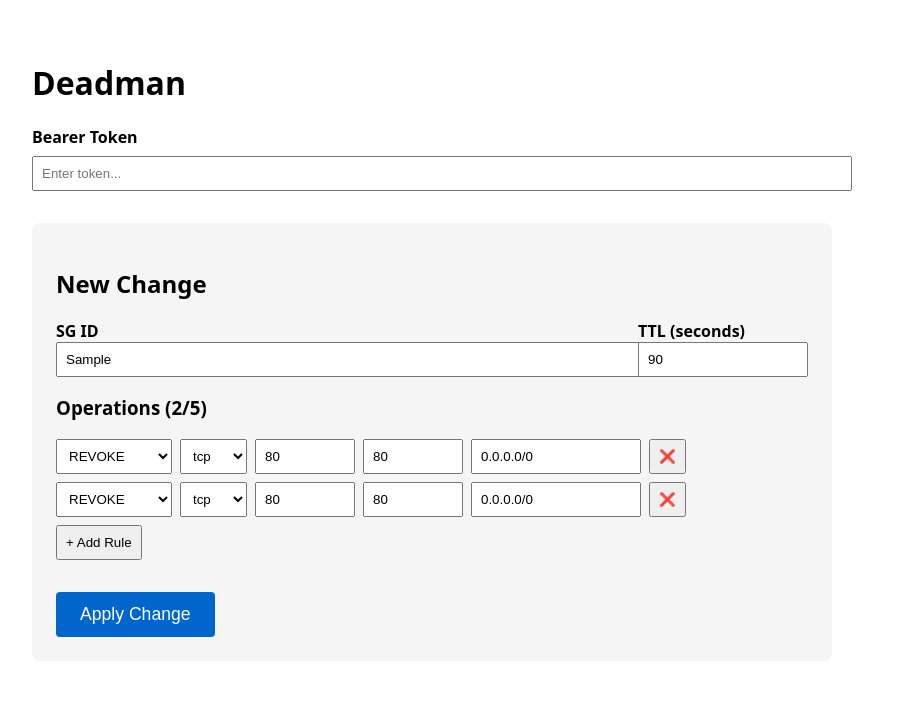
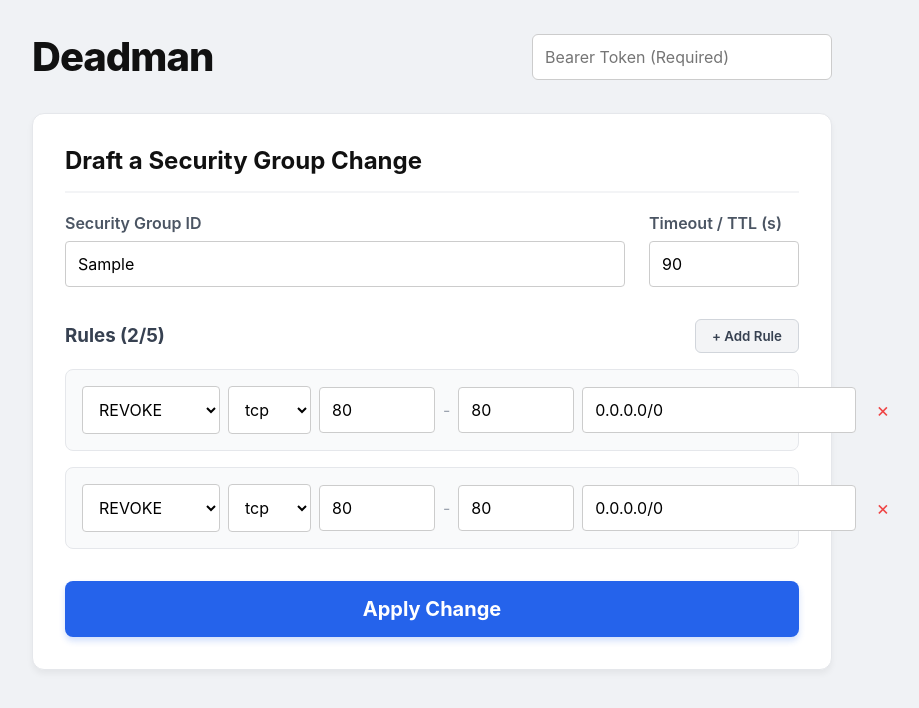
Before and after one commit to saksham-2x7/Zero-Commit, a React (Vite) app in the folder web/: page / in a window 1280 px wide. Both pictures are taken after typing "Sample" into the empty fields and a click on the button "+ Add Rule". Shown: the top 708 px of the page, without its empty margins (208-1127 px from the left). Built offline with nearby package versions, Linux system fonts and the light colour scheme.

Commit message:
m3: Polish UI design and usability

```diff
--- a/web/src/App.jsx
+++ b/web/src/App.jsx
@@ -1,4 +1,4 @@
-import React, { useState, useEffect, useRef } from 'react';
+import React, { useState, useEffect } from 'react';
 
 const ERROR_MAP = {
   'INVALID_REQUEST': 'The request was invalid. Please check your inputs.',
@@ -165,156 +165,228 @@ export default function App() {
     setForm(prev => ({ ...prev, ops: prev.ops.filter((_, i) => i !== index) }));
   };
 
-  const radius = 50;
+  const radius = 60;
   const circumference = 2 * Math.PI * radius;
   const strokeDashoffset = activeChange && activeChange.ttl_seconds && countdown !== null
     ? circumference - (countdown / activeChange.ttl_seconds) * circumference
     : 0;
 
   return (
-    <div style={{ maxWidth: '800px', margin: '0 auto', padding: '2rem', fontFamily: 'system-ui, sans-serif' }}>
-      <h1>Deadman</h1>
+    <div style={{ maxWidth: '800px', margin: '2rem auto', padding: '0 1rem' }}>
+      <header style={{ display: 'flex', alignItems: 'center', justifyContent: 'space-between', marginBottom: '2rem' }}>
+        <h1 style={{ margin: 0, fontSize: '2.5rem', fontWeight: '800', letterSpacing: '-1px' }}>Deadman</h1>
+        <div style={{ width: '300px' }}>
+          <input
+            type="password"
+            value={token}
+            onChange={e => setToken(e.target.value)}
+            placeholder="Bearer Token (Required)"
+            style={{ width: '100%', padding: '0.75rem', borderRadius: '6px', border: '1px solid #ccc', boxSizing: 'border-box' }}
+            aria-label="Bearer Token"
+          />
+        </div>
+      </header>
 
       {globalError && (
-        <div style={{ background: '#fee', color: '#c00', padding: '1rem', marginBottom: '1rem', borderRadius: '4px', fontWeight: 'bold' }}>
+        <div role="alert" style={{ background: '#fee2e2', color: '#991b1b', padding: '1rem', marginBottom: '2rem', borderRadius: '6px', fontWeight: 'bold', border: '1px solid #f87171' }}>
           {globalError}
         </div>
       )}
 
-      <div style={{ marginBottom: '2rem' }}>
-        <label style={{ display: 'block', fontWeight: 'bold', marginBottom: '0.5rem' }}>Bearer Token</label>
-        <input
-          type="password"
-          value={token}
-          onChange={e => setToken(e.target.value)}
-          placeholder="Enter token..."
-          style={{ width: '100%', padding: '0.5rem' }}
-        />
-      </div>
+      {!activeChange ? (
+        <form onSubmit={submitChange} style={{ background: '#fff', padding: '2rem', borderRadius: '12px', boxShadow: '0 4px 6px rgba(0,0,0,0.05)', border: '1px solid #e5e7eb' }}>
+          <h2 style={{ marginTop: 0, borderBottom: '2px solid #f3f4f6', paddingBottom: '1rem' }}>Draft a Security Group Change</h2>
 
-      {!activeChange ? (
-        <form onSubmit={submitChange} style={{ background: '#f5f5f5', padding: '1.5rem', borderRadius: '8px' }}>
-          <h2>New Change</h2>
-          <div style={{ display: 'flex', gap: '1rem', marginBottom: '1rem' }}>
+          <div style={{ display: 'flex', gap: '1.5rem', marginBottom: '2rem' }}>
             <div style={{ flex: 1 }}>
-              <label style={{ display: 'block', fontWeight: 'bold' }}>SG ID</label>
-              <input type="text" value={form.sg_id} onChange={e => setForm({...form, sg_id: e.target.value})} required style={{ width: '100%', padding: '0.5rem' }} />
+              <label style={{ display: 'block', fontWeight: '600', marginBottom: '0.5rem', color: '#4b5563' }}>Security Group ID</label>
+              <input type="text" value={form.sg_id} onChange={e => setForm({...form, sg_id: e.target.value})} required placeholder="sg-0123456789abcdef" style={{ width: '100%', padding: '0.75rem', boxSizing: 'border-box' }} />
             </div>
             <div>
-              <label style={{ display: 'block', fontWeight: 'bold' }}>TTL (seconds)</label>
-              <input type="number" value={form.ttl_seconds} onChange={e => setForm({...form, ttl_seconds: parseInt(e.target.value, 10)})} required style={{ width: '150px', padding: '0.5rem' }} />
+              <label style={{ display: 'block', fontWeight: '600', marginBottom: '0.5rem', color: '#4b5563' }}>Timeout / TTL (s)</label>
+              <input type="number" value={form.ttl_seconds} onChange={e => setForm({...form, ttl_seconds: parseInt(e.target.value, 10)})} required min="60" max="600" style={{ width: '150px', padding: '0.75rem', boxSizing: 'border-box' }} />
             </div>
           </div>
 
-          <h3>Operations ({form.ops.length}/5)</h3>
+          <div style={{ display: 'flex', justifyContent: 'space-between', alignItems: 'center', marginBottom: '1rem' }}>
+            <h3 style={{ margin: 0, color: '#374151' }}>Rules ({form.ops.length}/5)</h3>
+            {form.ops.length < 5 && (
+              <button type="button" onClick={addOp} style={{ background: '#f3f4f6', color: '#374151', padding: '0.5rem 1rem', borderRadius: '6px', border: '1px solid #d1d5db', cursor: 'pointer', fontWeight: '600' }}>
+                + Add Rule
+              </button>
+            )}
+          </div>
+
+          <div style={{ display: 'flex', flexDirection: 'column', gap: '1rem', marginBottom: '2rem' }}>
             {form.ops.map((op, i) => (
-            <div key={i} style={{ display: 'flex', gap: '0.5rem', marginBottom: '0.5rem', alignItems: 'center' }}>
-              <select value={op.action} onChange={e => updateOp(i, 'action', e.target.value)} style={{ padding: '0.5rem' }}>
+              <div key={i} style={{ display: 'flex', gap: '0.5rem', alignItems: 'center', background: '#f9fafb', padding: '1rem', borderRadius: '8px', border: '1px solid #e5e7eb' }}>
+                <select value={op.action} onChange={e => updateOp(i, 'action', e.target.value)} style={{ padding: '0.75rem', background: 'white' }}>
                   <option value="REVOKE">REVOKE</option>
                   <option value="AUTHORIZE">AUTHORIZE</option>
                 </select>
-              <select value={op.protocol} onChange={e => updateOp(i, 'protocol', e.target.value)} style={{ padding: '0.5rem' }}>
+                <select value={op.protocol} onChange={e => updateOp(i, 'protocol', e.target.value)} style={{ padding: '0.75rem', background: 'white' }}>
                   <option value="tcp">tcp</option>
                   <option value="udp">udp</option>
                   <option value="icmp">icmp</option>
                 </select>
-              <input type="number" value={op.from_port} onChange={e => updateOp(i, 'from_port', e.target.value)} placeholder="From Port" style={{ width: '80px', padding: '0.5rem' }} required />
-              <input type="number" value={op.to_port} onChange={e => updateOp(i, 'to_port', e.target.value)} placeholder="To Port" style={{ width: '80px', padding: '0.5rem' }} required />
-              <input type="text" value={op.cidr} onChange={e => updateOp(i, 'cidr', e.target.value)} placeholder="IPv4 CIDR" style={{ width: '150px', padding: '0.5rem' }} required />
+                <input type="number" value={op.from_port} onChange={e => updateOp(i, 'from_port', e.target.value)} placeholder="From Port" style={{ width: '90px', padding: '0.75rem' }} required />
+                <span style={{ color: '#9ca3af' }}>-</span>
+                <input type="number" value={op.to_port} onChange={e => updateOp(i, 'to_port', e.target.value)} placeholder="To Port" style={{ width: '90px', padding: '0.75rem' }} required />
+                <input type="text" value={op.cidr} onChange={e => updateOp(i, 'cidr', e.target.value)} placeholder="0.0.0.0/0" style={{ flex: 1, padding: '0.75rem' }} required />
                 {form.ops.length > 1 && (
-                <button type="button" onClick={() => removeOp(i)} style={{ padding: '0.5rem' }}>❌</button>
+                  <button type="button" onClick={() => removeOp(i)} style={{ padding: '0.75rem', background: 'transparent', border: 'none', color: '#ef4444', fontSize: '1.25rem', cursor: 'pointer' }} aria-label="Remove Rule" title="Remove rule">
+                    &times;
+                  </button>
                 )}
               </div>
             ))}
-          {form.ops.length < 5 && (
-            <button type="button" onClick={addOp} style={{ padding: '0.5rem', marginBottom: '1rem' }}>+ Add Rule</button>
-          )}
+          </div>
 
-          <div style={{ marginTop: '1rem' }}>
-            <button type="submit" disabled={loading} style={{ background: '#0066cc', color: 'white', padding: '0.75rem 1.5rem', fontSize: '1.1rem', border: 'none', borderRadius: '4px', cursor: 'pointer' }}>
+          <div>
+            <button type="submit" disabled={loading} style={{ width: '100%', background: '#2563eb', color: 'white', padding: '1rem', fontSize: '1.25rem', fontWeight: 'bold', border: 'none', borderRadius: '8px', cursor: 'pointer', boxShadow: '0 4px 6px rgba(37, 99, 235, 0.2)' }}>
               {loading ? 'Submitting...' : 'Apply Change'}
             </button>
           </div>
         </form>
       ) : (
-        <div style={{ background: '#f5f5f5', padding: '1.5rem', borderRadius: '8px' }}>
-          <div style={{ display: 'flex', justifyContent: 'space-between', alignItems: 'center', marginBottom: '1rem' }}>
-            <h2 style={{ margin: 0 }}>Change {activeChange.change_id}</h2>
-            <button onClick={() => setActiveChange(null)} style={{ padding: '0.5rem' }}>New Change</button>
+        <div style={{ background: '#fff', padding: '2rem', borderRadius: '12px', boxShadow: '0 4px 6px rgba(0,0,0,0.05)', border: '1px solid #e5e7eb' }}>
+          <div style={{ display: 'flex', justifyContent: 'space-between', alignItems: 'center', marginBottom: '2rem', borderBottom: '2px solid #f3f4f6', paddingBottom: '1rem' }}>
+            <h2 style={{ margin: 0, color: '#111827' }}>Change <span style={{ fontFamily: 'monospace', color: '#4b5563', fontSize: '1.5rem' }}>{activeChange.change_id}</span></h2>
+            <button onClick={() => setActiveChange(null)} style={{ padding: '0.5rem 1rem', background: '#f3f4f6', color: '#374151', border: '1px solid #d1d5db', borderRadius: '6px', cursor: 'pointer', fontWeight: '600' }}>
+              &larr; Start New
+            </button>
           </div>
 
-          <div style={{ marginBottom: '1rem' }}>
-            <strong>Status:</strong> <span style={{ padding: '0.25rem 0.5rem', background: '#e0e0e0', borderRadius: '4px', fontWeight: 'bold' }}>{activeChange.status}</span>
+          <div style={{ marginBottom: '2rem', display: 'flex', alignItems: 'center', gap: '1rem' }}>
+            <span style={{ fontSize: '1.1rem', fontWeight: '600', color: '#4b5563' }}>Status:</span>
+            <span style={{
+              padding: '0.5rem 1rem',
+              background: activeChange.status === 'PENDING' ? '#dbeafe' : activeChange.status === 'CONFIRMED' ? '#dcfce7' : activeChange.status.includes('REVERT') ? '#fee2e2' : '#f3f4f6',
+              color: activeChange.status === 'PENDING' ? '#1e40af' : activeChange.status === 'CONFIRMED' ? '#166534' : activeChange.status.includes('REVERT') ? '#991b1b' : '#374151',
+              borderRadius: '9999px',
+              fontWeight: 'bold',
+              fontSize: '0.9rem',
+              letterSpacing: '0.05em'
+            }}>
+              {activeChange.status}
+            </span>
           </div>
 
           {(activeChange.status === 'PARTIAL_REVERT' || activeChange.status === 'FAILED') && (
-            <div style={{ background: '#fff3cd', color: '#856404', padding: '1rem', marginBottom: '1rem', borderRadius: '4px', fontWeight: 'bold' }}>
-              ⚠️ WARNING: {activeChange.status === 'FAILED' ? 'Change failed to revert fully or failed initially' : 'Change partially reverted'}
+            <div style={{ background: '#fef3c7', color: '#92400e', padding: '1rem', marginBottom: '2rem', borderRadius: '8px', fontWeight: 'bold', border: '1px solid #fcd34d' }}>
+              ⚠️ WARNING: {activeChange.status === 'FAILED' ? 'Change failed to apply or revert fully.' : 'Change partially reverted.'}
               {activeChange.failure_reason && ` - ${activeChange.failure_reason}`}
             </div>
           )}
 
-          <div style={{ display: 'flex', gap: '2rem', alignItems: 'center', marginBottom: '2rem' }}>
-            {countdown !== null && (
-              <div style={{ position: 'relative', width: '120px', height: '120px' }}>
-                <svg width="120" height="120" style={{ transform: 'rotate(-90deg)' }}>
-                  <circle cx="60" cy="60" r={radius} fill="transparent" stroke="#ddd" strokeWidth="10" />
-                  <circle cx="60" cy="60" r={radius} fill="transparent" stroke={countdown < 15 ? '#dc3545' : '#0066cc'} strokeWidth="10" strokeDasharray={circumference} strokeDashoffset={strokeDashoffset} style={{ transition: 'stroke-dashoffset 1s linear' }} />
+          <div style={{ display: 'flex', gap: '3rem', alignItems: 'center', marginBottom: '3rem', background: '#f8fafc', padding: '2rem', borderRadius: '12px', border: '1px solid #e2e8f0' }}>
+            {countdown !== null ? (
+              <div style={{ position: 'relative', width: '150px', height: '150px', flexShrink: 0 }}>
+                <svg width="150" height="150" style={{ transform: 'rotate(-90deg)' }}>
+                  <circle cx="75" cy="75" r={radius} fill="transparent" stroke="#e2e8f0" strokeWidth="12" />
+                  <circle cx="75" cy="75" r={radius} fill="transparent" stroke={countdown < 15 ? '#ef4444' : '#3b82f6'} strokeWidth="12" strokeDasharray={circumference} strokeDashoffset={strokeDashoffset} style={{ transition: 'stroke-dashoffset 1s linear, stroke 0.3s' }} strokeLinecap="round" />
                 </svg>
-                <div style={{ position: 'absolute', top: 0, left: 0, width: '100%', height: '100%', display: 'flex', alignItems: 'center', justifyContent: 'center', fontSize: '1.5rem', fontWeight: 'bold' }}>
-                  {countdown}s
+                <div style={{ position: 'absolute', top: 0, left: 0, width: '100%', height: '100%', display: 'flex', flexDirection: 'column', alignItems: 'center', justifyContent: 'center' }}>
+                  <span style={{ fontSize: '2.5rem', fontWeight: '800', color: countdown < 15 ? '#ef4444' : '#1e293b', lineHeight: 1 }}>{countdown}</span>
+                  <span style={{ fontSize: '0.8rem', color: '#64748b', fontWeight: '600', textTransform: 'uppercase' }}>seconds</span>
                 </div>
+              </div>
+            ) : (
+              <div style={{ width: '150px', height: '150px', flexShrink: 0, display: 'flex', alignItems: 'center', justifyContent: 'center', background: '#e2e8f0', borderRadius: '50%', color: '#64748b', fontWeight: 'bold' }}>
+                {activeChange.status}
               </div>
             )}
 
-            <div style={{ display: 'flex', flexDirection: 'column', gap: '1rem' }}>
+            <div style={{ display: 'flex', flexDirection: 'column', gap: '1rem', flex: 1 }}>
               <button
                 onClick={() => handleAction('confirm')}
                 disabled={activeChange.status !== 'PENDING' || loading}
-                style={{ background: activeChange.status === 'PENDING' ? '#28a745' : '#ccc', color: 'white', padding: '1rem 2rem', fontSize: '1.2rem', border: 'none', borderRadius: '4px', cursor: activeChange.status === 'PENDING' ? 'pointer' : 'not-allowed', fontWeight: 'bold' }}
+                style={{
+                  background: activeChange.status === 'PENDING' ? '#10b981' : '#e5e7eb',
+                  color: activeChange.status === 'PENDING' ? 'white' : '#9ca3af',
+                  padding: '1.25rem',
+                  fontSize: '1.5rem',
+                  border: 'none',
+                  borderRadius: '8px',
+                  cursor: activeChange.status === 'PENDING' ? 'pointer' : 'not-allowed',
+                  fontWeight: '800',
+                  boxShadow: activeChange.status === 'PENDING' ? '0 4px 6px rgba(16, 185, 129, 0.2)' : 'none',
+                  letterSpacing: '1px'
+                }}
               >
                 CONFIRM
               </button>
               <button
                 onClick={() => handleAction('revert')}
                 disabled={activeChange.status !== 'PENDING' || loading}
-                style={{ background: activeChange.status === 'PENDING' ? '#dc3545' : '#ccc', color: 'white', padding: '0.75rem 1.5rem', fontSize: '1rem', border: 'none', borderRadius: '4px', cursor: activeChange.status === 'PENDING' ? 'pointer' : 'not-allowed', fontWeight: 'bold' }}
+                style={{
+                  background: activeChange.status === 'PENDING' ? '#ef4444' : '#e5e7eb',
+                  color: activeChange.status === 'PENDING' ? 'white' : '#9ca3af',
+                  padding: '1rem',
+                  fontSize: '1.1rem',
+                  border: 'none',
+                  borderRadius: '8px',
+                  cursor: activeChange.status === 'PENDING' ? 'pointer' : 'not-allowed',
+                  fontWeight: '700',
+                  letterSpacing: '0.5px'
+                }}
               >
                 REVERT NOW
               </button>
             </div>
           </div>
 
-          <div style={{ background: 'white', padding: '1rem', borderRadius: '4px' }}>
-            <h3 style={{ marginTop: 0 }}>Timeline</h3>
-            <ul style={{ listStyle: 'none', padding: 0, margin: 0 }}>
-              <li>✅ {new Date(activeChange.created_at * 1000).toLocaleTimeString()} - PENDING</li>
-              {activeChange.confirmed_at && <li>✅ {new Date(activeChange.confirmed_at * 1000).toLocaleTimeString()} - CONFIRMED</li>}
-              {activeChange.reverted_at && (
-                <li>
-                  {activeChange.status === 'REVERTED' ? '✅' : '⚠️'} {new Date(activeChange.reverted_at * 1000).toLocaleTimeString()} - {activeChange.status}
-                  <br/><small>Trigger: {activeChange.revert_trigger}</small>
+          <div style={{ display: 'grid', gridTemplateColumns: '1fr 1fr', gap: '2rem' }}>
+            <div>
+              <h3 style={{ marginTop: 0, color: '#374151', borderBottom: '2px solid #f3f4f6', paddingBottom: '0.5rem' }}>Timeline</h3>
+              <ul style={{ listStyle: 'none', padding: 0, margin: 0, display: 'flex', flexDirection: 'column', gap: '1rem' }}>
+                <li style={{ display: 'flex', gap: '0.75rem', alignItems: 'flex-start' }}>
+                  <span style={{ fontSize: '1.2rem' }}>🕒</span>
+                  <div>
+                    <div style={{ fontWeight: 'bold' }}>PENDING</div>
+                    <div style={{ fontSize: '0.9rem', color: '#6b7280' }}>{new Date(activeChange.created_at * 1000).toLocaleString()}</div>
+                  </div>
+                </li>
+                {activeChange.confirmed_at && (
+                  <li style={{ display: 'flex', gap: '0.75rem', alignItems: 'flex-start' }}>
+                    <span style={{ fontSize: '1.2rem' }}>✅</span>
+                    <div>
+                      <div style={{ fontWeight: 'bold', color: '#10b981' }}>CONFIRMED</div>
+                      <div style={{ fontSize: '0.9rem', color: '#6b7280' }}>{new Date(activeChange.confirmed_at * 1000).toLocaleString()}</div>
+                    </div>
                   </li>
                 )}
-            </ul>
+                {activeChange.reverted_at && (
+                  <li style={{ display: 'flex', gap: '0.75rem', alignItems: 'flex-start' }}>
+                    <span style={{ fontSize: '1.2rem' }}>{activeChange.status === 'REVERTED' ? '🔙' : '⚠️'}</span>
+                    <div>
+                      <div style={{ fontWeight: 'bold', color: '#ef4444' }}>{activeChange.status} ({activeChange.revert_trigger})</div>
+                      <div style={{ fontSize: '0.9rem', color: '#6b7280' }}>{new Date(activeChange.reverted_at * 1000).toLocaleString()}</div>
 
                       {activeChange.revert_report && (
-              <div style={{ marginTop: '1rem', borderTop: '1px solid #eee', paddingTop: '1rem' }}>
-                <h4 style={{ marginTop: 0 }}>Revert Report</h4>
-                <ul style={{ margin: 0, paddingLeft: '1rem' }}>
+                        <div style={{ marginTop: '0.5rem', background: '#f9fafb', padding: '0.75rem', borderRadius: '6px', fontSize: '0.85rem', border: '1px solid #e5e7eb' }}>
+                          <div style={{ fontWeight: '600', marginBottom: '0.25rem', color: '#4b5563' }}>Revert Report:</div>
+                          <ul style={{ margin: 0, paddingLeft: '1.25rem', color: '#374151' }}>
                             {activeChange.revert_report.map((r, i) => (
-                    <li key={i}>Op {r.op_id}: <strong>{r.result}</strong> {r.detail && `(${r.detail})`}</li>
+                              <li key={i}>Op {r.op_id}: <strong style={{ color: r.result === 'REVERTED' ? '#10b981' : '#d97706' }}>{r.result}</strong> {r.detail && `(${r.detail})`}</li>
                             ))}
                           </ul>
                         </div>
                       )}
                     </div>
+                  </li>
+                )}
+              </ul>
+            </div>
 
-          <div style={{ background: 'white', padding: '1rem', borderRadius: '4px', marginTop: '1rem' }}>
-            <h3 style={{ marginTop: 0 }}>Planned Delta</h3>
-            <pre style={{ margin: 0, overflowX: 'auto', fontSize: '0.9rem' }}>
+            <div>
+              <h3 style={{ marginTop: 0, color: '#374151', borderBottom: '2px solid #f3f4f6', paddingBottom: '0.5rem' }}>Planned Operations</h3>
+              <div style={{ background: '#1e293b', color: '#f8fafc', padding: '1rem', borderRadius: '8px', overflowX: 'auto', fontFamily: 'monospace', fontSize: '0.85rem' }}>
+                <pre style={{ margin: 0 }}>
                   {JSON.stringify(activeChange.delta, null, 2)}
                 </pre>
+              </div>
+            </div>
           </div>
         </div>
       )}
--- /dev/null
+++ b/web/src/index.css
@@ -0,0 +1,42 @@
+body {
+  margin: 0;
+  font-family: -apple-system, BlinkMacSystemFont, "Segoe UI", Roboto, Helvetica, Arial, sans-serif;
+  background-color: #f0f2f5;
+  color: #333;
+}
+
+h1, h2, h3, h4 {
+  color: #111;
+}
+
+input, select {
+  font-family: inherit;
+  font-size: 1rem;
+  border: 1px solid #ccc;
+  border-radius: 4px;
+  transition: border-color 0.2s;
+}
+
+input:focus, select:focus {
+  outline: none;
+  border-color: #0066cc;
+  box-shadow: 0 0 0 2px rgba(0,102,204,0.2);
+}
+
+button {
+  font-family: inherit;
+  transition: opacity 0.2s, transform 0.1s;
+}
+
+button:hover:not(:disabled) {
+  opacity: 0.9;
+}
+
+button:active:not(:disabled) {
+  transform: scale(0.98);
+}
+
+button:disabled {
+  opacity: 0.6;
+  cursor: not-allowed;
+}
--- a/web/src/main.jsx
+++ b/web/src/main.jsx
@@ -1,6 +1,7 @@
 import React from 'react'
 import ReactDOM from 'react-dom/client'
 import App from './App'
+import './index.css'
 
 if (import.meta.env.VITE_MOCK === '1') {
   import('../mock/api-mock.js').then(({ setupMock }) => {
```
Lines whose indentation alone changed are shown as unchanged.
